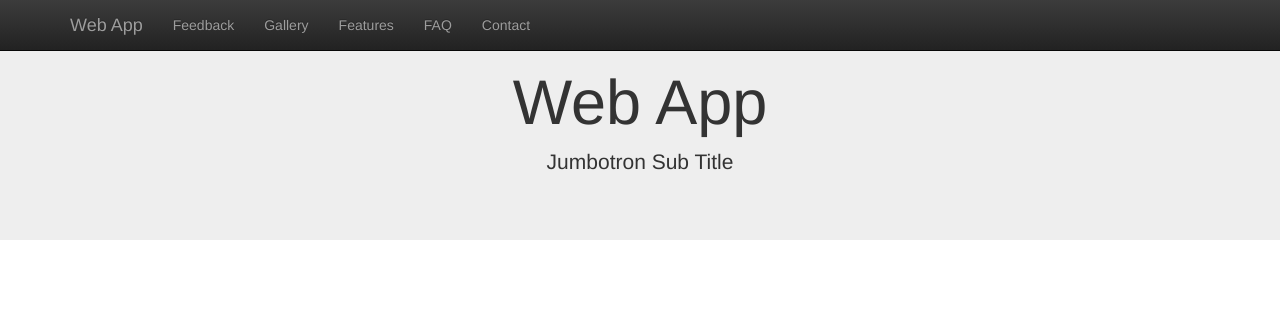
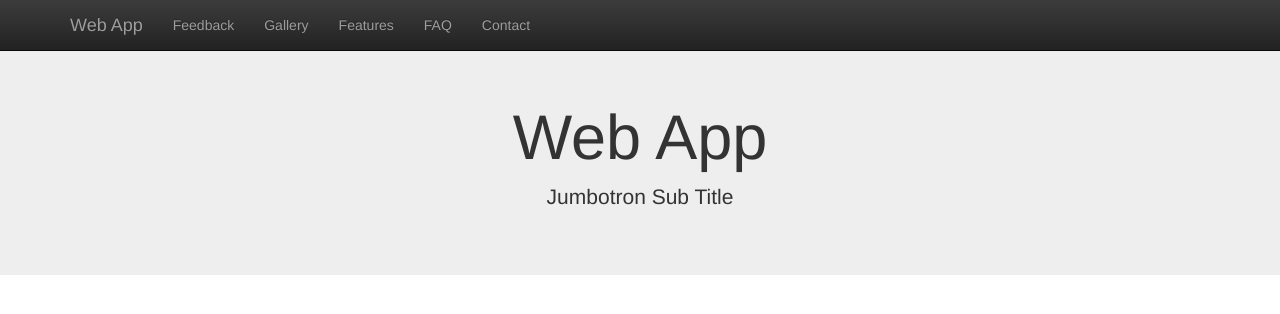
Before and after one commit to aaronsweeneyweb/website, a plain HTML site: page index.html in a window 1280 px wide. Drawn offline with nearby package versions, Linux system fonts and the light colour scheme.

Commit message:
jumbotron padding-top

```diff
--- a/index.html
+++ b/index.html
@@ -5,6 +5,7 @@
   <meta charset="utf-8">
   <title>Web App</title>
   <meta name="description" content="webapp">
+  <link rel="stylesheet" href="style.css">
 
   <!-- Latest compiled and minified CSS -->
   <link rel="stylesheet" href="https://maxcdn.bootstrapcdn.com/bootstrap/3.3.6/css/bootstrap.min.css" integrity="sha384-1q8mTJOASx8j1Au+a5WDVnPi2lkFfwwEAa8hDDdjZlpLegxhjVME1fgjWPGmkzs7" crossorigin="anonymous">
--- a/style.css
+++ b/style.css
@@ -0,0 +1,3 @@
+body {
+  padding-top: 2.5em;
+}
```
